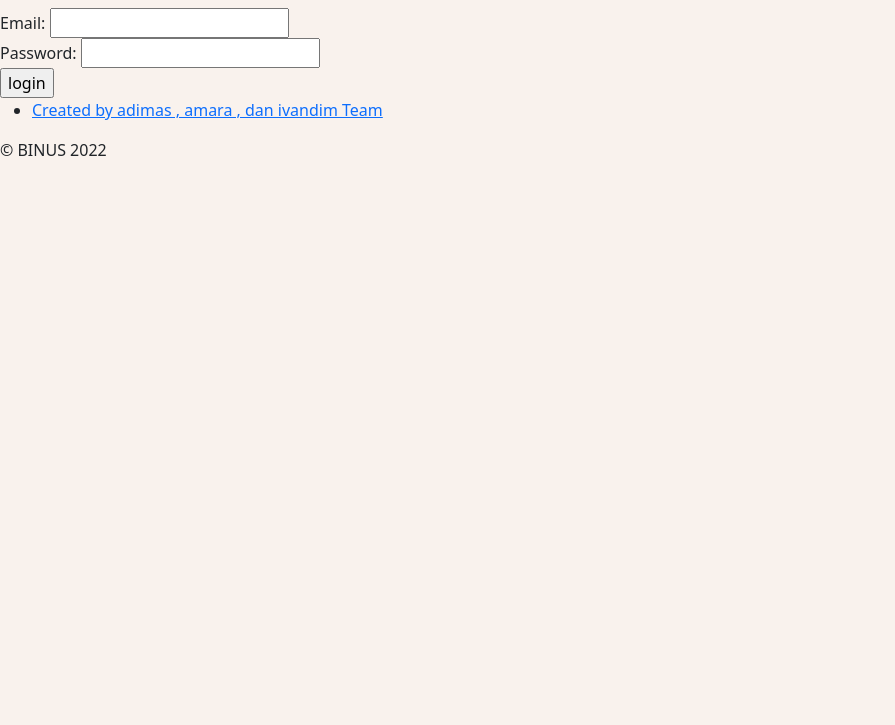
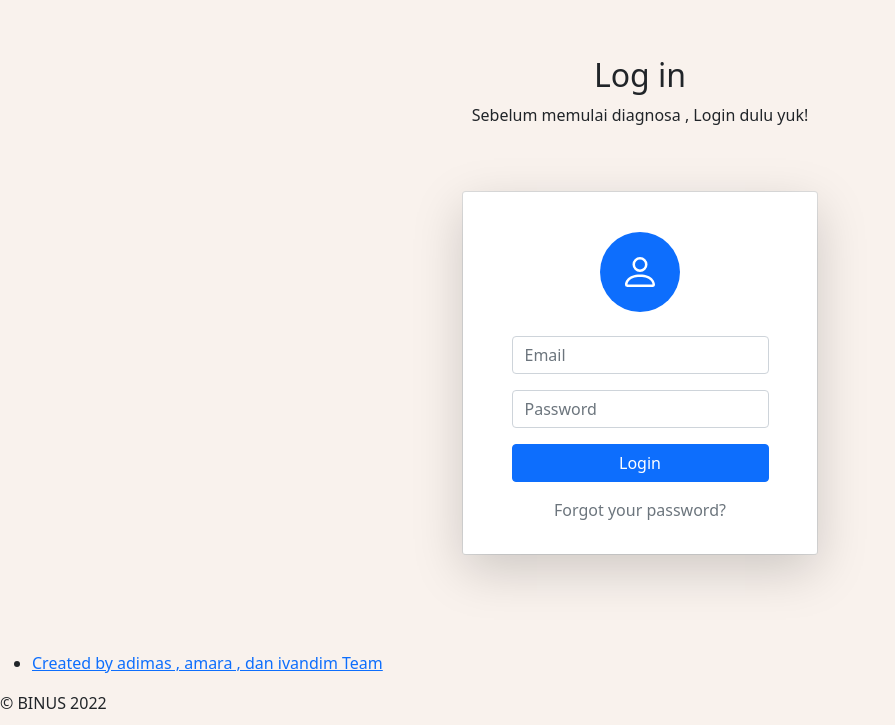
Before and after one commit to adimass/pardoc_2, a Flask app: page / in a window 1280 px wide. Shown: the part 75-800 px from the top of the page, without its empty margins (0-895 px from the left). Run offline with Flask 2, Linux system fonts and the light colour scheme; parts of the project's set-up code (start-up, migrations or seed data) failed here and were passed over.

Commit message:
rafactor login page

```diff
--- a/templates/login.html
+++ b/templates/login.html
@@ -20,7 +20,7 @@
 {% endif %}
 {% endwith %}
 
-<section class="contact" id="contact">
+<!-- <section class="contact" id="contact">
 
               <form action="login" method="POST">
                    <div class="inputEmail">
@@ -39,7 +39,39 @@
       </div>
 
 
-  </section>
+  </section> -->
+
+  <body>
+    <section class="position-relative py-4 py-xl-5">
+        <div class="container">
+            <div class="row mb-5">
+                <div class="col-md-8 col-xl-6 text-center mx-auto">
+                    <h2>Log in</h2>
+                    <p class="w-lg-50">Sebelum memulai diagnosa , Login dulu yuk!</p>
+                </div>
+            </div>
+            <div class="row d-flex justify-content-center">
+                <div class="col-md-6 col-xl-4">
+                    <div class="card mb-5">
+                        <div class="card-body d-flex flex-column align-items-center shadow-lg">
+                            <div class="bs-icon-xl bs-icon-circle bs-icon-primary bs-icon my-4"><svg class="bi bi-person" xmlns="http://www.w3.org/2000/svg" width="1em" height="1em" fill="currentColor" viewBox="0 0 16 16">
+                                    <path d="M8 8a3 3 0 1 0 0-6 3 3 0 0 0 0 6zm2-3a2 2 0 1 1-4 0 2 2 0 0 1 4 0zm4 8c0 1-1 1-1 1H3s-1 0-1-1 1-4 6-4 6 3 6 4zm-1-.004c-.001-.246-.154-.986-.832-1.664C11.516 10.68 10.289 10 8 10c-2.29 0-3.516.68-4.168 1.332-.678.678-.83 1.418-.832 1.664h10z"></path>
+                                </svg></div>
+                            <form class="text-center" method="post" action="login">
+                                <div class="mb-3"><input class="form-control" type="email" name="email" placeholder="Email" required /></div>
+                                <div class="mb-3"><input class="form-control" type="password" name="password" placeholder="Password" required /></div>
+                                <div class="mb-3"><button class="btn btn-primary d-block w-100" type="submit" value="login">Login</button></div>
+                                <p class="text-muted">Forgot your password?</p>
+                            </form>
+                        </div>
+                    </div>
+                </div>
+            </div>
+        </div>
+    </section>
+  </body>
+
+
 
 
 {% endblock %}
```
